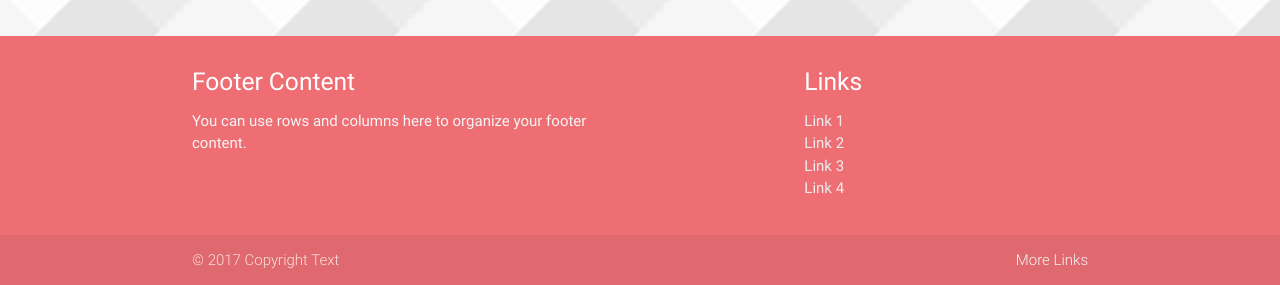
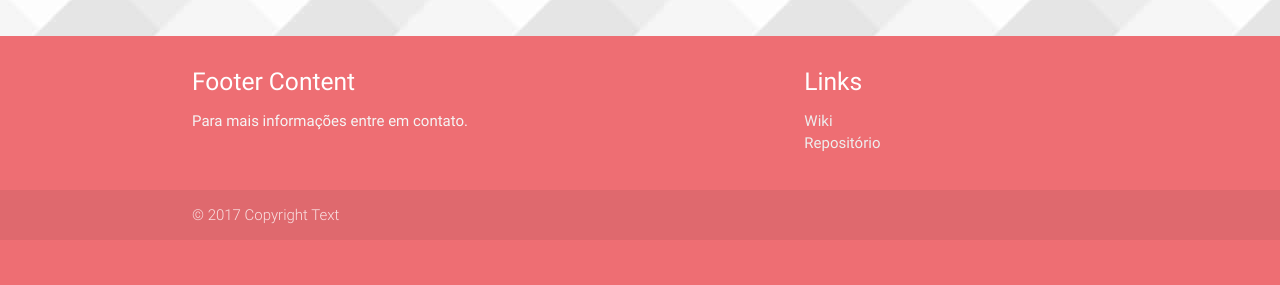
Before and after one commit to vitornere/produtos_ivone, a Django app: template sistema_usuario/templates/sistema_usuario/signup.html in a window 1280 px wide. Shown: the part 570-855 px from the top of the page. After the commit the page ends 810 px from the top, so only its background shows below. Run offline with Django 3.2, Linux system fonts and the light colour scheme; the template is opened without the code that fills it, so the values that code supplies are empty.

```diff
--- a/produtos_ivone/static/js/produtos_ivone.js
+++ b/produtos_ivone/static/js/produtos_ivone.js
@@ -1,9 +1,20 @@
 $(document).ready(function(){
-    $('.carousel').carousel();
+	var carousel_interval = 1000;
+	$('.carousel').carousel();
+	var int;
+	function run(){
+	    int = setInterval(function()
+	    {
+        	$('.carousel').carousel('next');
+	    }, carousel_interval);
+	}
+	function stop(){
+	clearInterval(int);
+	}
+	$('.carousel').hover(stop, run);
 });
 
 $('#login').webuiPopover({url:'#login-form'});
-
 $(document).ready(function(){
     if($('#erro-login').is(":hidden")) {
         $('#login').click();
--- a/produtos_ivone/templates/produtos_ivone/base.html
+++ b/produtos_ivone/templates/produtos_ivone/base.html
@@ -42,15 +42,13 @@
         <div class="row">
           <div class="col l6 s12">
             <h5 class="white-text">Footer Content</h5>
-            <p class="grey-text text-lighten-4">You can use rows and columns here to organize your footer content.</p>
+            <p class="grey-text text-lighten-4">Para mais informações entre em contato.</p>
           </div>
           <div class="col l4 offset-l2 s12">
             <h5 class="white-text">Links</h5>
             <ul>
-              <li><a class="grey-text text-lighten-3" href="#!">Link 1</a></li>
-              <li><a class="grey-text text-lighten-3" href="#!">Link 2</a></li>
-              <li><a class="grey-text text-lighten-3" href="#!">Link 3</a></li>
-              <li><a class="grey-text text-lighten-3" href="#!">Link 4</a></li>
+              <li><a class="grey-text text-lighten-3" href="https://github.com/vitornere/produtos_ivone/wiki">Wiki</a></li>
+              <li><a class="grey-text text-lighten-3" href="https://github.com/vitornere/produtos_ivone">Repositório</a></li>
             </ul>
           </div>
         </div>
@@ -58,7 +56,6 @@
       <div class="footer-copyright">
         <div class="container">
           © 2017 Copyright Text
-          <a class="grey-text text-lighten-4 right" href="#!">More Links</a>
         </div>
       </div>
     </footer>
```
Also changed, not shown: produtos_ivone/templates/produtos_ivone/index.html (+14 -1 lines).
